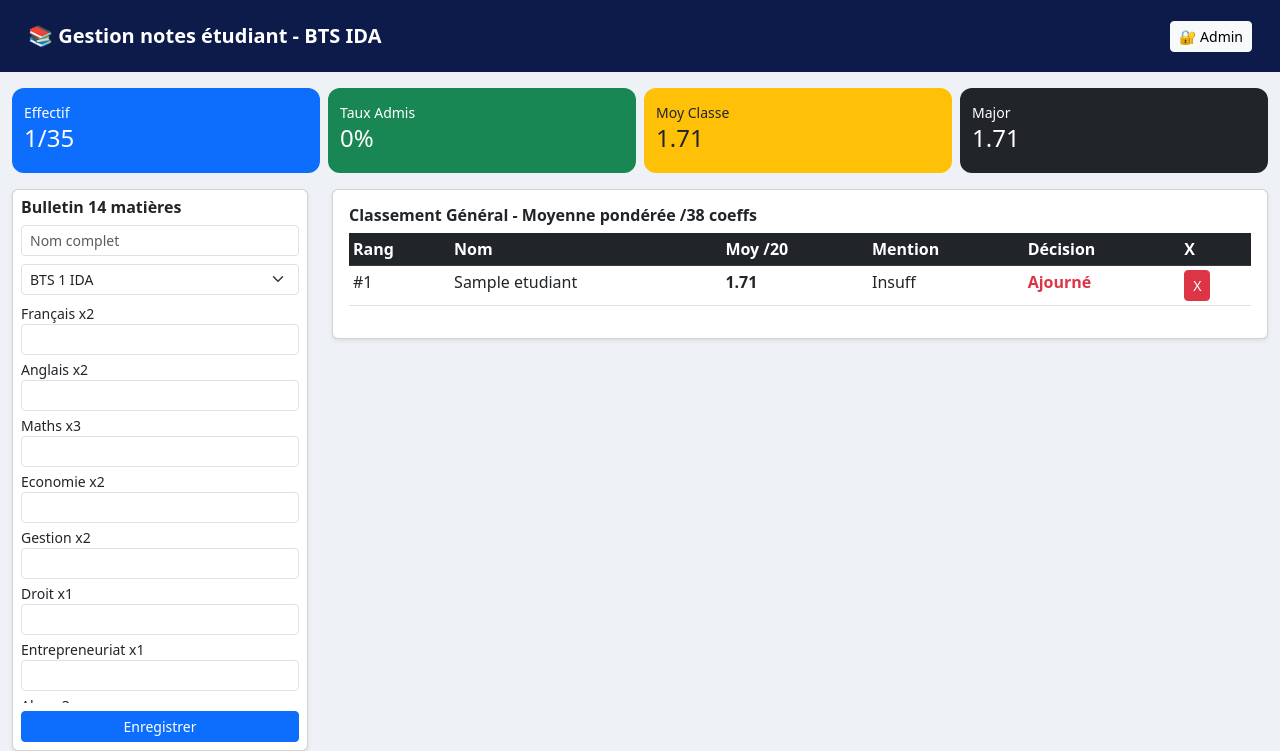
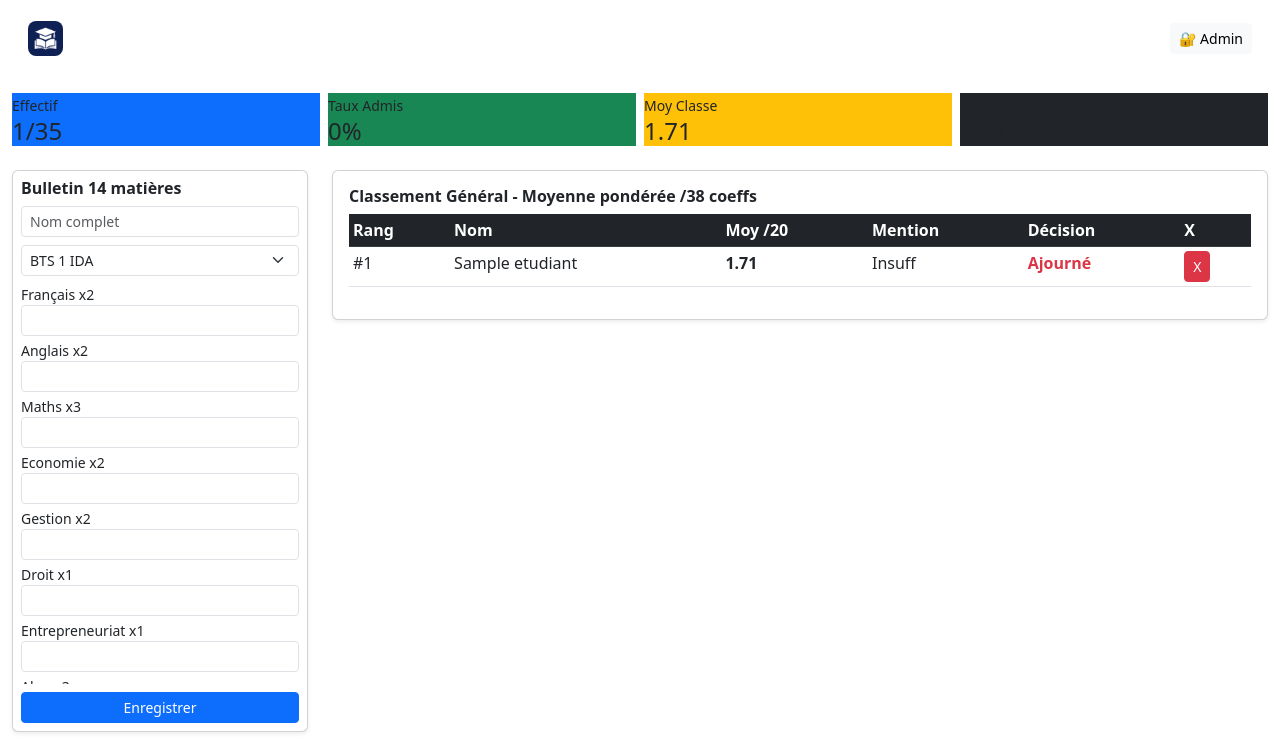
Before and after one commit to zaka-carlos-dev/gestion-notes-etudiants, a Flask app: page / in a window 1280 px wide. Shown: the top 751 px of the page. Run offline with Flask 3, Linux system fonts and the light colour scheme; tables that the repository leaves empty hold one stand-in row (values such as "Sample post").

Commit message:
Update index.html

```diff
--- a/templates/index.html
+++ b/templates/index.html
@@ -1,5 +1,26 @@
-<!DOCTYPE html><html lang="fr"><head><meta charset="UTF-8"><meta name="viewport" content="width=device-width, initial-scale=1.0"><title>Gestion notes étudiant - BTS IDA</title><link href="https://cdn.jsdelivr.net/npm/bootstrap@5.3.0/dist/css/bootstrap.min.css" rel="stylesheet"><style>body{background:#eef2f7}.navbar{background:#0d1b4a}.card-stat{color:white;border-radius:12px;padding:12px}</style></head><body>
-<nav class="navbar navbar-dark p-3"><div class="container-fluid"><b class="navbar-brand">📚 Gestion notes étudiant - BTS IDA</b><a href="/admin" class="btn btn-light btn-sm">🔐 Admin</a></div></nav>
+<!DOCTYPE html><html lang="fr"><head>
+<meta charset="UTF-8">
+<meta name="viewport" content="width=device-width, initial-scale=1.0">
+<title>Gestion note étudiant - BTS IDA</title>
+<link rel="icon" type="image/jpg" href="/static/logo.jpg">
+<link rel="apple-touch-icon" href="/static/logo.jpg">
+<link rel="manifest" href="/static/manifest.json">
+
+<meta property="og:title" content="Gestion note étudiant - BTS IDA">
+<meta property="og:description" content="Gestion des notes 14 matières - Coeff 38 - Classement automatique 35 élèves BTS IDA">
+<meta property="og:image" content="https://gestion-notes-etudiants-lr2g.onrender.com/static/logo.jpg">
+<meta property="og:url" content="https://gestion-notes-etudiants-lr2g.onrender.com">
+<meta property="og:type" content="website">
+<meta name="twitter:card" content="summary_large_image">
+<meta name="twitter:image" content="https://gestion-notes-etudiants-lr2g.onrender.com/static/logo.jpg">
+<meta name="theme-color" content="#0d1b4a">
+
+<link href="https://cdn.jsdelivr.net/npm/bootstrap@5.3.0/dist/css/bootstrap.min.css" rel="stylesheet">
+</head><body>
+<nav class="navbar navbar-dark p-3"><div class="container-fluid"><a class="navbar-brand" href="/">
+  <img src="/static/logo.jpg" width="35" height="35" style="border-radius:8px; margin-right:8px;">
+  Gestion note étudiant - BTS IDA
+</a><a href="/admin" class="btn btn-light btn-sm">🔐 Admin</a></div></nav>
 <div class="container-fluid mt-3">
 <div class="row g-2 mb-3"><div class="col-3"><div class="card-stat bg-primary"><small>Effectif</small><h4>{{ total }}/35</h4></div></div><div class="col-3"><div class="card-stat bg-success"><small>Taux Admis</small><h4>{{ "%.0f"|format(taux) }}%</h4></div></div><div class="col-3"><div class="card-stat bg-warning text-dark"><small>Moy Classe</small><h4>{{ "%.2f"|format(moy_classe) }}</h4></div></div><div class="col-3"><div class="card-stat bg-dark"><small>Major</small><h4>{{ "%.2f"|format(meilleure) }}</h4></div></div></div>
 <div class="row"><div class="col-md-3"><div class="card p-2 shadow-sm"><h6 class="fw-bold">Bulletin 14 matières</h6><form method="POST" action="/add"><input name="nom" class="form-control form-control-sm mb-2" placeholder="Nom complet" required><select name="classe" class="form-select form-select-sm mb-2"><option>BTS 1 IDA</option><option>BTS 2 IDA</option></select>
```
